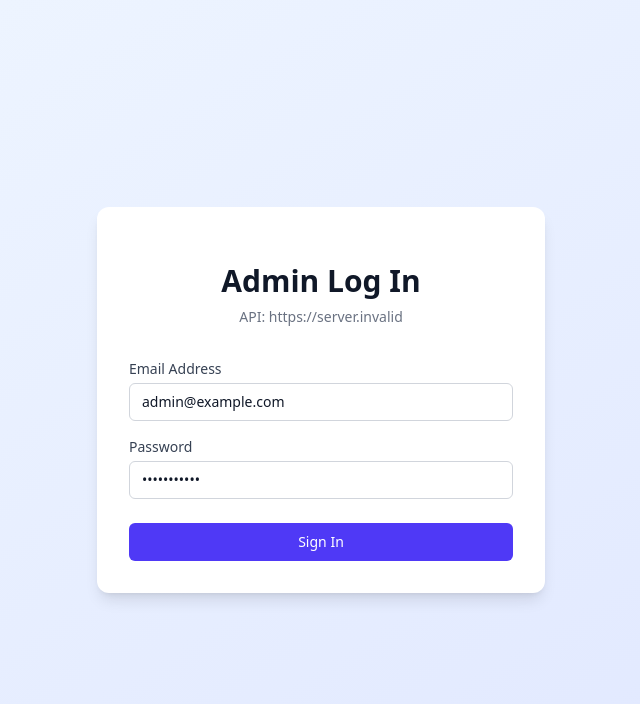
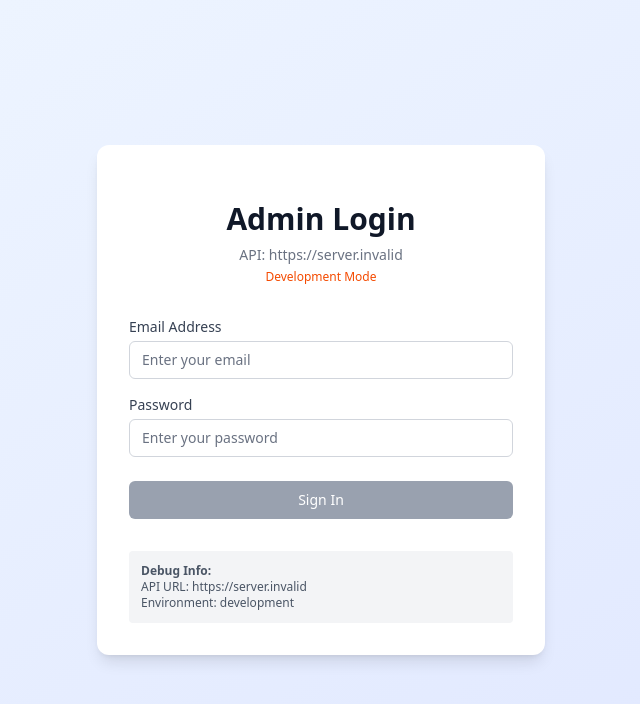
Before and after one commit to sujalraval/ayuraAdminPanel, a React (Vite) app: page /admin/login in a window 1280 px wide. Shown: the top 704 px of the page, without its empty margins (319-959 px from the left). Built offline with nearby package versions, Linux system fonts and the light colour scheme; no server answers.

Commit message:
checking amdin login 7

```diff
--- a/src/pages/Login.jsx
+++ b/src/pages/Login.jsx
@@ -8,8 +8,8 @@ const API_BASE_URL = import.meta.env.VITE_API_BASE_URL || 'http://localhost:5000
 
 export default function AdminLogin() {
     const [formData, setFormData] = useState({
-        email: 'admin@example.com', // Pre-fill for testing
-        password: 'password123'    // Pre-fill for testing
+        email: '', // Remove pre-filled values for security
+        password: ''
     });
     const [loading, setLoading] = useState(false);
     const [error, setError] = useState('');
@@ -27,59 +27,125 @@ export default function AdminLogin() {
     const handleSubmit = async (e) => {
         e.preventDefault();
         setLoading(true);
+        setError('');
 
         try {
-            console.log('Attempting login with:', formData);
+            console.log('Attempting login with API:', API_BASE_URL);
+            console.log('Login attempt for email:', formData.email);
+
+            const controller = new AbortController();
+            const timeoutId = setTimeout(() => controller.abort(), 10000); // 10 second timeout
 
             const response = await fetch(`${API_BASE_URL}/admin/login`, {
                 method: 'POST',
                 headers: {
                     'Content-Type': 'application/json',
-                    'Accept': 'application/json'
+                    'Accept': 'application/json',
                 },
                 credentials: 'include',
+                signal: controller.signal,
                 body: JSON.stringify({
                     email: formData.email.trim(),
                     password: formData.password
                 })
             });
 
-            const data = await response.json();
-            console.log('Full response:', { status: response.status, data });
+            clearTimeout(timeoutId);
+
+            let data;
+            const contentType = response.headers.get('content-type');
+
+            if (contentType && contentType.includes('application/json')) {
+                data = await response.json();
+            } else {
+                const text = await response.text();
+                console.error('Non-JSON response:', text);
+                throw new Error('Server returned invalid response format');
+            }
+
+            console.log('API Response:', {
+                status: response.status,
+                statusText: response.statusText,
+                data
+            });
 
             if (!response.ok) {
-                throw new Error(data.message || 'Login failed');
+                // Handle different error scenarios
+                if (response.status === 401) {
+                    throw new Error(data.message || 'Invalid email or password');
+                } else if (response.status === 404) {
+                    throw new Error('Login endpoint not found. Please check the API URL.');
+                } else if (response.status >= 500) {
+                    throw new Error('Server error. Please try again later.');
+                } else {
+                    throw new Error(data.message || `Request failed with status ${response.status}`);
+                }
             }
 
+            // Check if token exists in response
+            if (!data.token) {
+                throw new Error('No authentication token received from server');
+            }
+
+            // Store token and redirect
             localStorage.setItem('adminToken', data.token);
+
+            // Store additional user info if available
+            if (data.user) {
+                localStorage.setItem('adminUser', JSON.stringify(data.user));
+            }
+
+            toast.success('Login successful!');
             navigate('/admin/dashboard');
-            toast.success('Login successful!');
 
         } catch (err) {
             console.error('Login error:', err);
-            toast.error(err.message || 'Login failed. Check console for details.');
+
+            if (err.name === 'AbortError') {
+                setError('Request timed out. Please check your connection and try again.');
+                toast.error('Request timed out');
+            } else if (err.message.includes('fetch')) {
+                setError('Unable to connect to server. Please check your internet connection.');
+                toast.error('Connection error');
+            } else {
+                setError(err.message || 'Login failed. Please try again.');
+                toast.error(err.message || 'Login failed');
+            }
         } finally {
             setLoading(false);
         }
     };
-
 
     return (
         <div className="min-h-screen flex items-center justify-center bg-gradient-to-br from-blue-50 to-indigo-100">
             <div className="max-w-md w-full space-y-8 p-8 bg-white rounded-xl shadow-lg">
                 <div>
                     <h2 className="mt-6 text-center text-3xl font-extrabold text-gray-900">
-                        Admin Log In
+                        Admin Login
                     </h2>
                     <p className="text-center text-sm text-gray-500 mt-2">
                         API: {API_BASE_URL}
                     </p>
+                    {process.env.NODE_ENV === 'development' && (
+                        <p className="text-center text-xs text-orange-600 mt-1">
+                            Development Mode
+                        </p>
+                    )}
                 </div>
 
                 <form className="mt-8 space-y-6" onSubmit={handleSubmit}>
                     {error && (
                         <div className="bg-red-50 border border-red-200 text-red-700 px-4 py-3 rounded">
-                            {error}
+                            <div className="flex">
+                                <div className="flex-shrink-0">
+                                    <svg className="h-5 w-5 text-red-400" viewBox="0 0 20 20" fill="currentColor">
+                                        <path fillRule="evenodd" d="M10 18a8 8 0 100-16 8 8 0 000 16zM8.707 7.293a1 1 0 00-1.414 1.414L8.586 10l-1.293 1.293a1 1 0 101.414 1.414L10 11.414l1.293 1.293a1 1 0 001.414-1.414L11.414 10l1.293-1.293a1 1 0 00-1.414-1.414L10 8.586 8.707 7.293z" clipRule="evenodd" />
+                                    </svg>
+                                </div>
+                                <div className="ml-3">
+                                    <p className="text-sm">{error}</p>
+                                </div>
+                            </div>
                         </div>
                     )}
 
@@ -94,7 +160,7 @@ export default function AdminLogin() {
                                 type="email"
                                 required
                                 className="mt-1 appearance-none relative block w-full px-3 py-2 border border-gray-300 placeholder-gray-500 text-gray-900 rounded-md focus:outline-none focus:ring-indigo-500 focus:border-indigo-500 focus:z-10 sm:text-sm"
-                                placeholder="admin@example.com"
+                                placeholder="Enter your email"
                                 value={formData.email}
                                 onChange={handleChange}
                                 disabled={loading}
@@ -112,7 +178,7 @@ export default function AdminLogin() {
                                 type="password"
                                 required
                                 className="mt-1 appearance-none relative block w-full px-3 py-2 border border-gray-300 placeholder-gray-500 text-gray-900 rounded-md focus:outline-none focus:ring-indigo-500 focus:border-indigo-500 focus:z-10 sm:text-sm"
-                                placeholder="password123"
+                                placeholder="Enter your password"
                                 value={formData.password}
                                 onChange={handleChange}
                                 disabled={loading}
@@ -124,10 +190,10 @@ export default function AdminLogin() {
                     <div>
                         <button
                             type="submit"
-                            disabled={loading}
-                            className={`group relative w-full flex justify-center py-2 px-4 border border-transparent text-sm font-medium rounded-md text-white transition-colors duration-200 ${loading
-                                    ? 'bg-gray-400 cursor-not-allowed'
-                                    : 'bg-indigo-600 hover:bg-indigo-700 focus:outline-none focus:ring-2 focus:ring-offset-2 focus:ring-indigo-500'
+                            disabled={loading || (!formData.email || !formData.password)}
+                            className={`group relative w-full flex justify-center py-2 px-4 border border-transparent text-sm font-medium rounded-md text-white transition-colors duration-200 ${loading || (!formData.email || !formData.password)
+                                ? 'bg-gray-400 cursor-not-allowed'
+                                : 'bg-indigo-600 hover:bg-indigo-700 focus:outline-none focus:ring-2 focus:ring-offset-2 focus:ring-indigo-500'
                                 }`}
                         >
                             {loading ? (
@@ -144,6 +210,15 @@ export default function AdminLogin() {
                         </button>
                     </div>
                 </form>
+
+                {/* Debug information in development */}
+                {process.env.NODE_ENV === 'development' && (
+                    <div className="mt-4 p-3 bg-gray-100 rounded text-xs text-gray-600">
+                        <p><strong>Debug Info:</strong></p>
+                        <p>API URL: {API_BASE_URL}</p>
+                        <p>Environment: {process.env.NODE_ENV}</p>
+                    </div>
+                )}
             </div>
         </div>
     );
```
